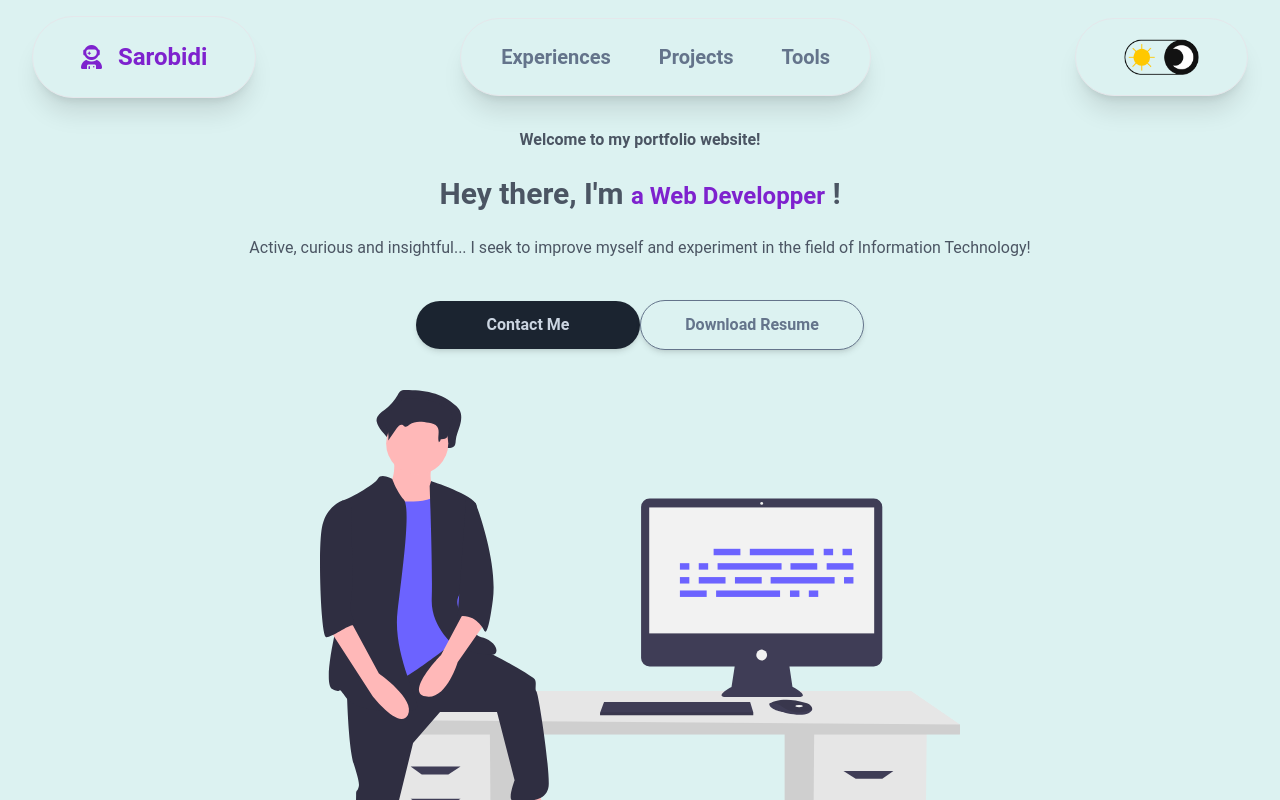
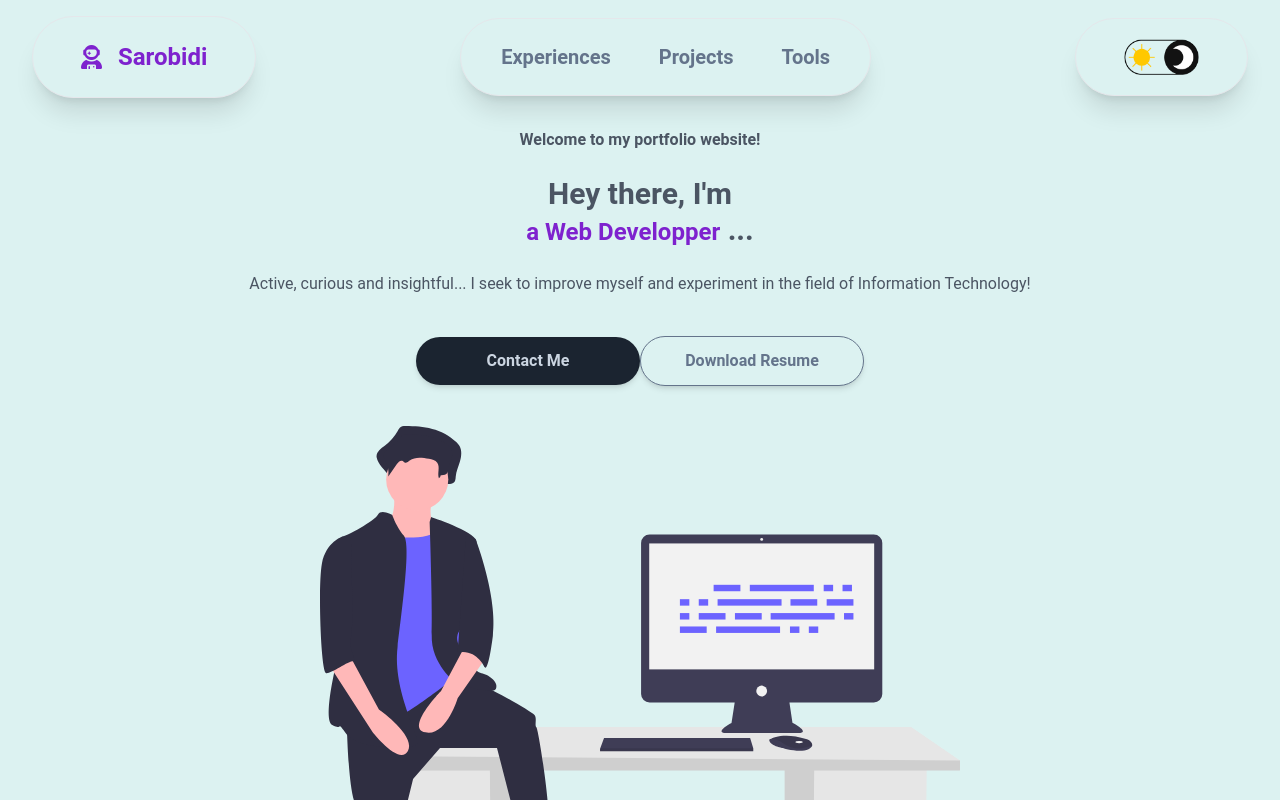
Before and after one commit to tsizehena223/portfolio2024, a React (Create React App) app: page / in a window 1280 px wide. Shown: the top 800 px of the page. Built offline with nearby package versions, Linux system fonts and the light colour scheme.

Commit message:
fix: typo on About

```diff
--- a/src/pages/About.jsx
+++ b/src/pages/About.jsx
@@ -18,7 +18,9 @@ const About = ({ isDarkMode }) => {
                 <p className="text-base">
                     Welcome to my portfolio website!
                 </p>
-                <h1 className="text-3xl mt-6">Hey there, I'm <span className="text-purple-700 text-2xl">{words[indexWord]}</span> !</h1>
+                <h1 className="text-3xl mt-6">Hey there, I'm <br />
+                    <span className="text-purple-700 text-2xl">{words[indexWord]}</span> ...
+                </h1>
                 <p className="font-normal my-6 mx-0">Active, curious and insightful... I seek to improve myself and experiment in the field of Information Technology!</p>
                 <div className="mx-2">
                     <a href="#contact"><button className={`w-56 py-3 rounded-full shadow-md ${isDarkMode ? 'text-slate-700 my-bg' : 'my-bg-dark text-slate-300'}`}>Contact Me</button></a>
```
